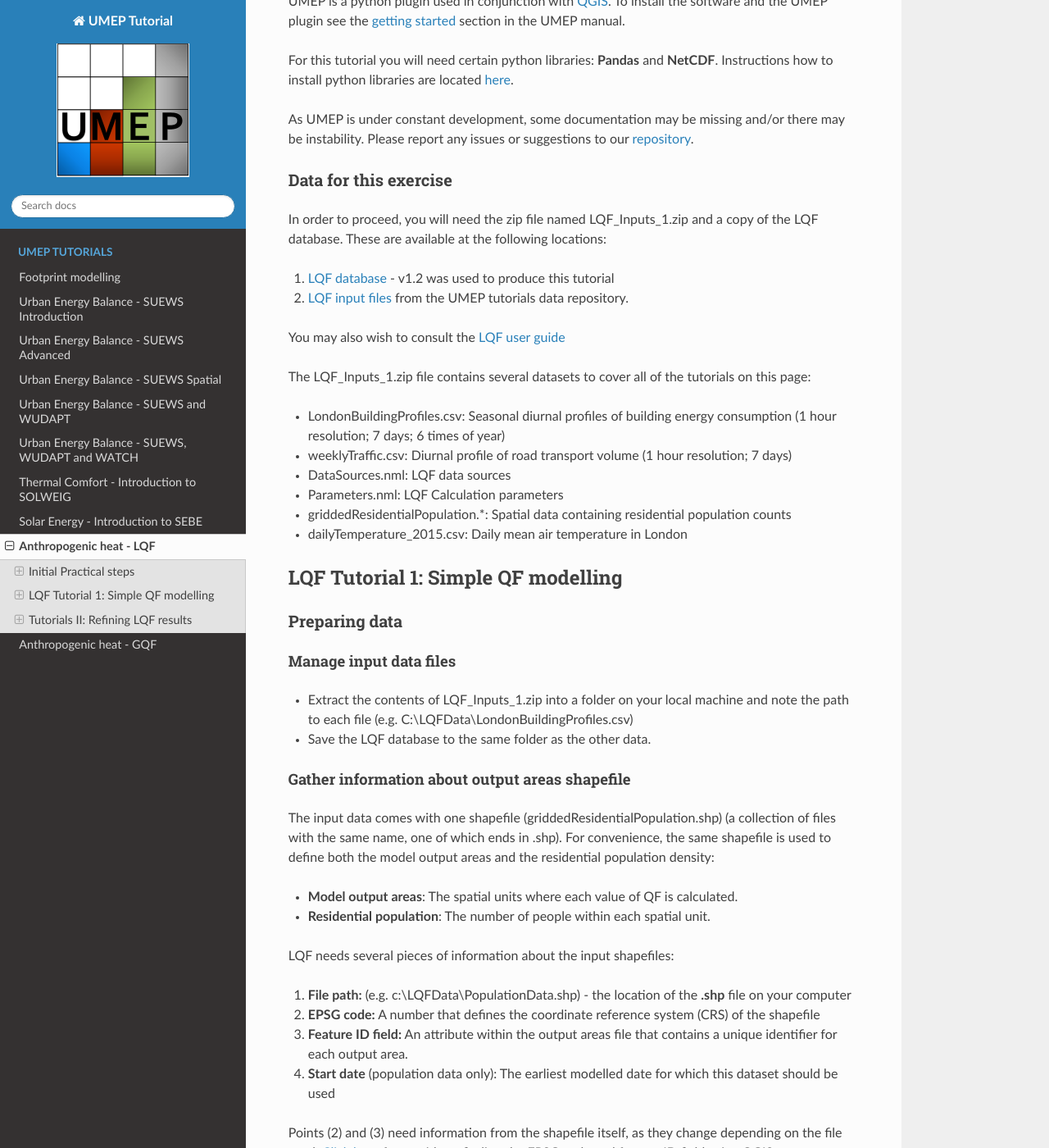
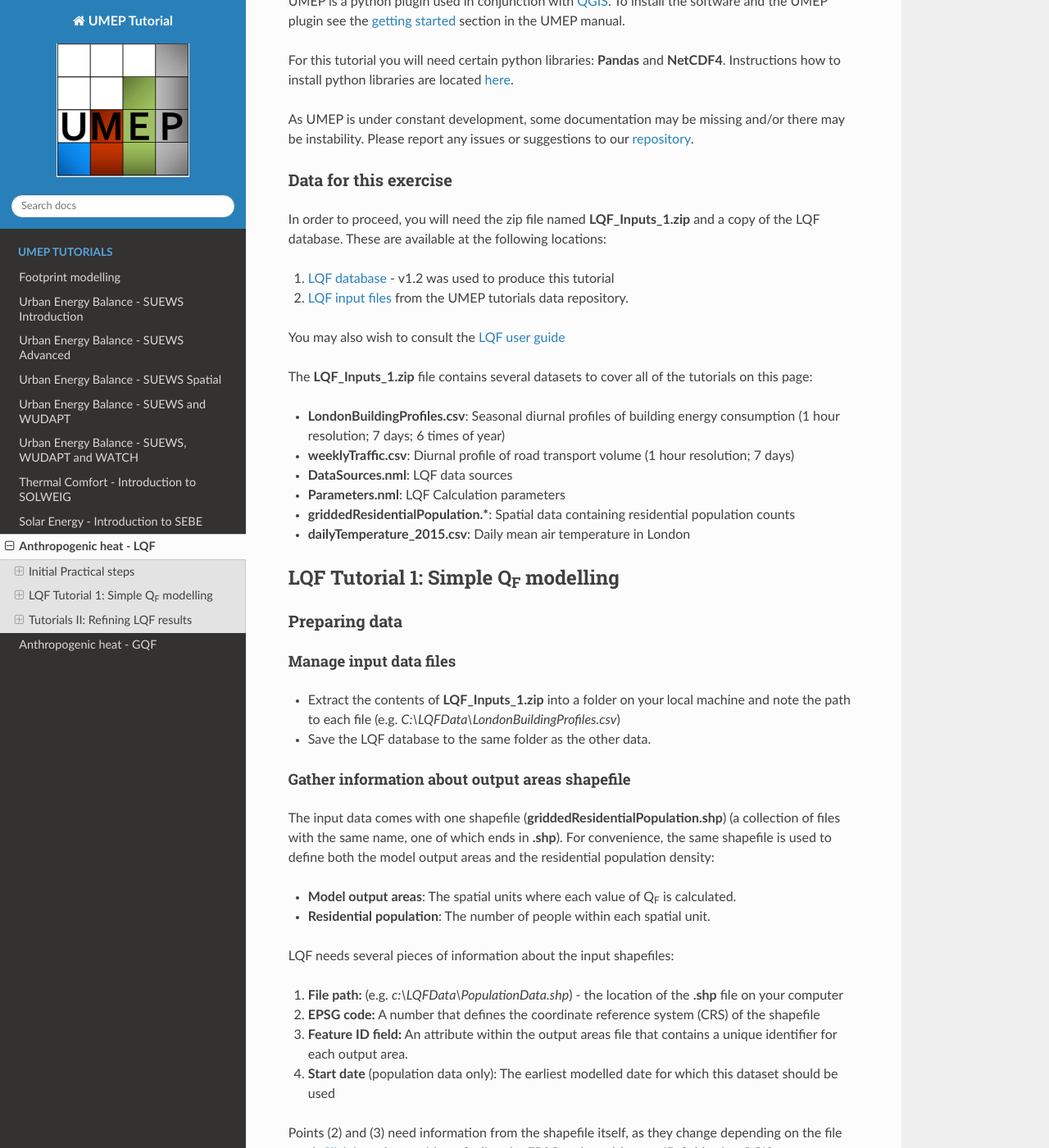
Before and after one commit to Urban-Meteorology-Reading/Tutorials, a Sphinx documentation site: the page built from docs/source/Tutorials/LQF.rst, in a window 1280 px wide and 1400 px high, scrolled down 298 px. Shown: the whole window at 82% size. Built offline with Sphinx 7.4.7 and the Read the Docs theme 2.0.0, drawn with Linux system fonts in a browser that asks for light colours; some of the changed text lies outside the part shown.

Commit message:
Update of LQF and GQF tutorial

```diff
--- a/docs/source/Tutorials/LQF.rst
+++ b/docs/source/Tutorials/LQF.rst
@@ -4,7 +4,7 @@
 ========================
 
 This tutorial demonstrates how the LQF software is used to simulate
-anthropogenic heat fluxes for London, UK, in the year 2015, using a
+anthropogenic heat fluxes (Q\ :sub:`F`) for London, UK, in the year 2015, using a
 mixture of administrative and meteorological data.
 
 Initial Practical steps
@@ -17,7 +17,7 @@
 section in the UMEP manual.
 
 For this tutorial you will need certain python libraries: **Pandas** and
-**NetCDF**. Instructions how to install python libraries are located
+**NetCDF4**. Instructions how to install python libraries are located
 `here <http://umep-docs.readthedocs.io/en/latest/Getting_Started.html#adding-missing-python-libraries-and-other-osgeo-functionalities>`__.
 
 As UMEP is under constant development, some documentation may be missing
@@ -27,7 +27,7 @@
 Data for this exercise
 ~~~~~~~~~~~~~~~~~~~~~~
 
-In order to proceed, you will need the zip file named LQF\_Inputs\_1.zip
+In order to proceed, you will need the zip file named **LQF\_Inputs\_1.zip**
 and a copy of the LQF database. These are available at the following
 locations:
 
@@ -37,23 +37,23 @@
    files <https://urban-meteorology-reading.github.io/other%20files/LQF_Inputs_1.zip>`__
    from the UMEP tutorials data repository.
 
-You may also wish to consult the `LQF user guide <LQF_Manual>`__
+You may also wish to consult the `LQF user guide <https://umep-docs.readthedocs.io/en/latest/OtherManuals/LQF_Manual.html>`__
 
-The LQF\_Inputs\_1.zip file contains several datasets to cover all of
+The **LQF\_Inputs\_1.zip** file contains several datasets to cover all of
 the tutorials on this page:
 
--  LondonBuildingProfiles.csv: Seasonal diurnal profiles of building
+-  **LondonBuildingProfiles.csv**: Seasonal diurnal profiles of building
    energy consumption (1 hour resolution; 7 days; 6 times of year)
--  weeklyTraffic.csv: Diurnal profile of road transport volume (1 hour
+-  **weeklyTraffic.csv**: Diurnal profile of road transport volume (1 hour
    resolution; 7 days)
--  DataSources.nml: LQF data sources
--  Parameters.nml: LQF Calculation parameters
--  griddedResidentialPopulation.\*: Spatial data containing residential
+-  **DataSources.nml**: LQF data sources
+-  **Parameters.nml**: LQF Calculation parameters
+-  **griddedResidentialPopulation.\***: Spatial data containing residential
    population counts
--  dailyTemperature\_2015.csv: Daily mean air temperature in London
+-  **dailyTemperature\_2015.csv**: Daily mean air temperature in London
 
-LQF Tutorial 1: Simple QF modelling
------------------------------------
+LQF Tutorial 1: Simple Q\ :sub:`F` modelling
+--------------------------------------------
 
 Preparing data
 ~~~~~~~~~~~~~~
@@ -61,28 +61,28 @@
 Manage input data files
 +++++++++++++++++++++++
 
--  Extract the contents of LQF\_Inputs\_1.zip into a folder on your
+-  Extract the contents of **LQF\_Inputs\_1.zip** into a folder on your
    local machine and note the path to each file (e.g.
-   C:\\LQFData\\LondonBuildingProfiles.csv)
+   *C:\\LQFData\\LondonBuildingProfiles.csv*)
 -  Save the LQF database to the same folder as the other data.
 
 Gather information about output areas shapefile
 +++++++++++++++++++++++++++++++++++++++++++++++
 
 The input data comes with one shapefile
-(griddedResidentialPopulation.shp) (a collection of files with the same
-name, one of which ends in .shp). For convenience, the same shapefile is
+(**griddedResidentialPopulation.shp**) (a collection of files with the same
+name, one of which ends in **.shp**). For convenience, the same shapefile is
 used to define both the model output areas and the residential
 population density:
 
--  **Model output areas**: The spatial units where each value of QF is
+-  **Model output areas**: The spatial units where each value of Q\ :sub:`F` is
    calculated.
 -  **Residential population**: The number of people within each spatial
    unit.
 
 LQF needs several pieces of information about the input shapefiles:
 
-#. **File path:** (e.g. c:\\LQFData\\PopulationData.shp) - the location
+#. **File path:** (e.g. *c:\\LQFData\\PopulationData.shp*) - the location
    of the **.shp** file on your computer
 #. **EPSG code:** A number that defines the coordinate reference system
    (CRS) of the shapefile
@@ -93,7 +93,7 @@
 
 Points (2) and (3) need information from the shapefile itself, as they
 change depending on the file used. `Click
-here <LQF_Manual#Appendix_B:_Gathering_information_about_shapefiles_for_QF_modelling>`__
+here <https://umep-docs.readthedocs.io/en/latest/OtherManuals/LQF_Manual.html#appendix-b-gathering-information-about-shapefiles-for-qf-modelling>`__
 for a guide to finding the EPSG code and feature ID field using QGIS.
 
 Verify the population attribute name
@@ -114,10 +114,10 @@
 The data sources file needs to be updated so that it can find the
 various data files, and understands what to do with them. A full
 description of the Data sources file contents is available
-`here <LQF_Manual#Data_sources_file>`__, but this section shows how to
+`here <https://umep-docs.readthedocs.io/en/latest/OtherManuals/LQF_Manual.html#data-sources-file>`__, but this section shows how to
 build up the entries.
 
-#. Open DataSources.nml using a text editor (we recommend Notepad++) and
+#. Open **DataSources.nml** using a text editor (we recommend Notepad++) and
    update the entries according to the information gathered above.
 #. There are several sections in the data sources file. Each is bounded
    by **&section\_name** and ends with **“/”** and deals with a
@@ -156,11 +156,10 @@
       path = 'C:/Some/Path/To/Files/LQFDatabase_V1-2.sqlite'
    /
 
--  The daily temperature file (dailyTemperature\_2015.csv in the zip
+-  The daily temperature file (**dailyTemperature\_2015.csv** in the zip
    file) must be formatted appropriately for LQF. `See the
-   manual <LQF_Manual#Daily_temperature>`__ for a detailed description
+   manual <https://umep-docs.readthedocs.io/en/latest/OtherManuals/LQF_Manual.html#temporal-information>`__ for a detailed description
    of the file format
-
 
 ::
 
@@ -170,18 +169,18 @@
   /
 
 The data sources file should now look similar to the example shown in
-`the LQF manual <LQF_Manual#Data_sources_file>`__. In this tutorial, the
+`the LQF manual <https://umep-docs.readthedocs.io/en/latest/OtherManuals/LQF_Manual.html#data-sources-file>`__. In this tutorial, the
 default diurnal profiles of traffic and building energy use stored in
-the database will be used, but `they can be
-overridden <#Tutorial_2a:_Custom_diurnal_profiles>`__ by adding options
+the database will be used, but `they can be overridden <CustomDiurnalProfiles>` by adding options
 to the data sources file.
 
 Run LQF
 ~~~~~~~
 
-Under UMEP > Processor > Urban Energy Balance, choose LQf (LUCY)
+Under *UMEP > Processor > Urban Energy Balance*, choose *Anthropogenic heat - LQf (LUCY)*
 
 .. figure:: /images/LQF_Tutorial_RunUMEP.png
+    :align: center
 
     The location of LQF
 
@@ -189,6 +188,7 @@
 This loads the model interface dialog box:
 
 .. figure:: /images/LQF_Tutorial_RunLQF.png
+    :align: center
 
     The dialog for LQF
 
@@ -197,19 +197,19 @@
 
 Working from the top of the dialog box to the bottom...
 
-#. Click the … buttons in the “Configuration and raw input data” panel
-   to browse to the parameters.nml and DataSources.nml files. A pop-up
+#. Click the … buttons in the *Configuration and raw input data* panel
+   to browse to the **parameters.nml** and **DataSources.nml** files. A pop-up
    error message will warn of any problems inside the files.
 #. **Output path:** A folder in which the model outputs will be stored.
-   It is **strongly recommended** that a new folder is used each time.
-#. **Extra spatial disaggregation** step is not used here
-#. Click **Prepare input data using Data Sources** button. This may be a
+   It is *strongly recommended* that a new folder is used each time.
+#. *Extra spatial disaggregation* step is not used here
+#. Click *Prepare input data using Data Sources* button. This may be a
    time-consuming step: It matches each output area with a population
    and national parameters from the database, which contains different
    values for each country. If the output areas and population areas are
    not identical, it also splits the population across output areas
    based on their overlapping fractions.
-#. Once this step is complete, the **“available at**:” box will become
+#. Once this step is complete, the *available at:* box will become
    populated. This folder contains the disaggregated data needed to run
    the model.
 
@@ -223,85 +223,92 @@
 ++++++++++++++++++++++++
 
 Choose a start date of 11 May 2015, using the start and end date boxes,
-then select “Run”.
+then select *Run*.
 
 .. figure:: /images/LQF_Tutorial_DateRange.png
+   :align: center
 
    Setting the start and end date
 
 Visualise results
 ~~~~~~~~~~~~~~~~~
 
-Once the model run this is finished, press “visualise outputs” to view
+Once the model run this is finished, press *visualise outputs* to view
 some of the model results to open the visualisation tool.
 
 .. figure:: /images/LQF_Tutorial_Visualise.png
    :alt: LQF_Tutorial_Visualise.png
    :width: 80%
+   :align: center
 
    The visualisation tool in LQF
 
-Create a map of total QF at noon
-++++++++++++++++++++++++++++++++
+Create a map of total Q\ :sub:`F` at noon
++++++++++++++++++++++++++++++++++++++++++
 
-Use the visualisation tool to create a map of all the QF components at
+Use the visualisation tool to create a map of all the Q\ :sub:`F` components at
 noon (11:00-12:00 UTC) on May 11 by selecting that time and pressing
 “Add to canvas”. This may take a moment to process. Close the
 visualisation tool and return to the main canvas to inspect the four new
 layers that have appeared.
 
 .. figure:: /images/525px-LQF_Tutorial_QfMap_1.png
+    :align: center
 
     Example of a map generated with the visualisation tool in LQF
 
-Each layer corresponds to a different QF component, Qm (metabolism) and
+Each layer corresponds to a different Q\ :sub:`F` component, Qm (metabolism) and
 is plotted on the top layer. De-selecting a layer in the Layers panel
 removes it from view.
 
-Leaving just Qf (total QF) visible, there isn’t much structure in the
+Leaving just Q\ :sub:`F` (total Q\ :sub:`F`) visible, there isn’t much structure in the
 colours. Add some contrast to it by choosing a different colour scale.
 
-Right-click the Qf layer, go to Properties > Style, change the colour
+Right-click the Q\ :sub:`F` layer, go to Properties > Style, change the colour
 ramp to “Reds” and choose Mode: Natural Breaks (Jenks). This shows much
 more structure, although the grid borders are distracting. These can be
 removed by double-clicking the colour levels and choosing a border
 colour the same as the fill colour.
 
 .. figure:: /images/525px-LQF_Tutorial_QfMap_2.png
+    :align: center
 
     Same as above but with altered styling
 
-Plot a time series of QF in the centre of the city
-++++++++++++++++++++++++++++++++++++++++++++++++++
+Plot a time series of Q\ :sub:`F` in the centre of the city
++++++++++++++++++++++++++++++++++++++++++++++++++++++++++++
 
 A time series can be shown for any of the output areas. To identify one
 of interest, zoom into the city centre, choose the selection tool
 
 .. figure:: /images/LQF_Tutorial_SelectFeatureIcon.png
+    :align: center
 
     Selection tool in QGIS
 
-and click an output area of
-interest.
+and click an output area of interest.
 
 This turns yellow. Right-click it and select the option that comes up.
 
 .. figure:: /images/LQF_Tutorial_SelectFeature.png
+    :align: center
 
     Information about the output area
 
 then appears on the left, with the ID shown. Make a note of this.
 
 .. figure:: /images/LQF_Tutorial_FeatureInfo.png
+    :align: center
 
     Information dispalyed from the selected area
 
 Return to the visualisation tool, choose output area 5448 and click
-“show plot”. Time series of each QF component then appear for the week.
+*show plot*. Time series of each Q\ :sub:`F` component then appear for the week.
 Note the lower traffic activity on Saturday and Sunday, and the higher
 building emissions on Thursday 15th when the weather is colder.
 
 .. figure:: /images/525px-LQF_Tutorial_Temporal_standardcase.png
+    :align: center
 
     Temporal plot from the visualisation tool
 
@@ -319,7 +326,7 @@
 Tutorials II: Refining LQF results
 ----------------------------------
 
-Once a basic QF estimate has been made (as in the previous section),
+Once a basic Q\ :sub:`F` estimate has been made (as in the previous section),
 there are several options to refining this using additional data that
 may be available.
 
@@ -342,13 +351,15 @@
 Monday, for transport and buildings (shown below), and different
 profiles can be used for different times of year (`click here for full
 information about diurnal profile
-files <LQF_Manual#Diurnal_variations>`__).
+files <https://umep-docs.readthedocs.io/en/latest/OtherManuals/LQF_Manual.html#temporal-information>`__).
 
 .. figure:: /images/525px-LQF_Tutorial_WeeklyTraffic.png
+    :align: center
 
     Custom traffic profile
 
 .. figure:: /images/525px-LQF_Tutorial_BuildingProfiles.png
+    :align: center
 
     Custom building profiles
 
@@ -357,10 +368,10 @@
 
 **Step 2:** create a new folder for the model outputs.
 
-**Step 3:** Note the paths to the weeklyTraffic.csv and
-LondonBuildingProfiles.csv files. These contain new profile data
+**Step 3:** Note the paths to the **weeklyTraffic.csv** and
+**LondonBuildingProfiles.csv** files. These contain new profile data
 
-**Step 4:** Add these to the &temporal section of the new DataSources
+**Step 4:** Add these to the **&temporal** section of the new DataSources
 file using the optional diurnTraffic and diurnEnergy entries. The
 section should now resemble this:
 
@@ -379,6 +390,9 @@
 .. figure:: /images/525px-LQF_Tutorial_Temporal_customDiurnals.png
    :alt: LQF_Tutorial_Temporal_customDiurnals.png
    :width: 350px
+   :align: center
+
+   Output from LQF for seven days in London using cutom profiles
 
 Note how the building and transport emission patterns now change on
 different days of the week. This is especially noticeable in transport
@@ -439,20 +453,23 @@
 .. figure:: /images/525px-LQF_Tutorial_Temporal_customdatabase.png
    :alt: LQF_Tutorial_Temporal_customdatabase.png
    :width: 350px
+   :align: center
+
+   Output from LQF for seven days in London using cutom database
 
 
-**Step 8: Restore the original LQF database so that the test values do
-not corrupt future modelling studies**
+**Step 8:** Restore the original LQF database so that the test values do
+not corrupt future modelling studies.
 
 **Tip:** To check which national values were used at a given time, check
-the log folder of the model output directory: NationalParameters.txt
+the log folder of the model output directory: **NationalParameters.txt**
 contains a list of the values used for each modelled year and country.
 The following example shows the 2014 value of energy consumption
 (kwh\_year) being looked up for model runs in 2015.
 
 “DB value for United Kingdom kwh_year in modelled year 2015: 966862000000.0 (2014 value)”
 
-See `the manual <LQF_Manual#Wide-area_data>`__ for a list of the
+See `the manual <https://umep-docs.readthedocs.io/en/latest/OtherManuals/LQF_Manual.html#spatial-information>`__ for a list of the
 parameters stored in the LQF database.
 
 Tutorial 2c: Custom temperature response function
@@ -462,20 +479,20 @@
 mean air temperature to energy consumption. This is a simple treatment
 that may not capture the full relationship, so a custom function with
 more parameters can also be used in LQF (`full
-details <LQF_Manual#Temperature_response_functions>`__).
+details <https://umep-docs.readthedocs.io/en/latest/OtherManuals/LQF_Manual.html#temperature-response-functions>`__).
 
 This example shows how to activate the custom temperature response
 function, and how it affects the results.
 
 The parameters of the custom function are specified using optional
-entries in the `Parameters file <LQF_Manual#Parameters_file>`__. In this
+entries in the `Parameters file <https://umep-docs.readthedocs.io/en/latest/OtherManuals/LQF_Manual.html#parameters-file>`__. In this
 example, we will assume that:
 
 -  The use of energy stops increasing when the temperature exceeds 20C
    (weighting is 0.5)
 -  Energy use increases steeply by 0.5 per degree below 20C
 
-**Step 1:** Open the parameters.nml file
+**Step 1:** Open the **parameters.nml** file
 
 **Step 2:** Copy the optional entries needed for the custom temperature
 response from the manual and ensure the values are consistent with those
@@ -495,10 +512,12 @@
 
 **Step 3** : Save the parameters file and run the model as in the
 original tutorial. Note how the day-to-day variations in the building
-emissions are much greater than in `Tutorial
-1 <#LQF_Tutorial_1:_Simple_QF_modelling>`__, but the transport and
+emissions are much greater than in Tutorial 1, but the transport and
 metabolism emissions remains the same as before.
 
 .. figure:: /images/525px-LQF_Tutorial_Temporal_customResponse.png
    :alt: LQF_Tutorial_Temporal_customResponse.png
    :width: 350px
+   :align: center
+
+   Output from LQF for seven days in London
```
Also changed, not shown: other parts of docs/source/Tutorials/LQF.rst (+2 -0 lines), docs/source/Tutorials/GQF.rst (+69 -69 lines).
